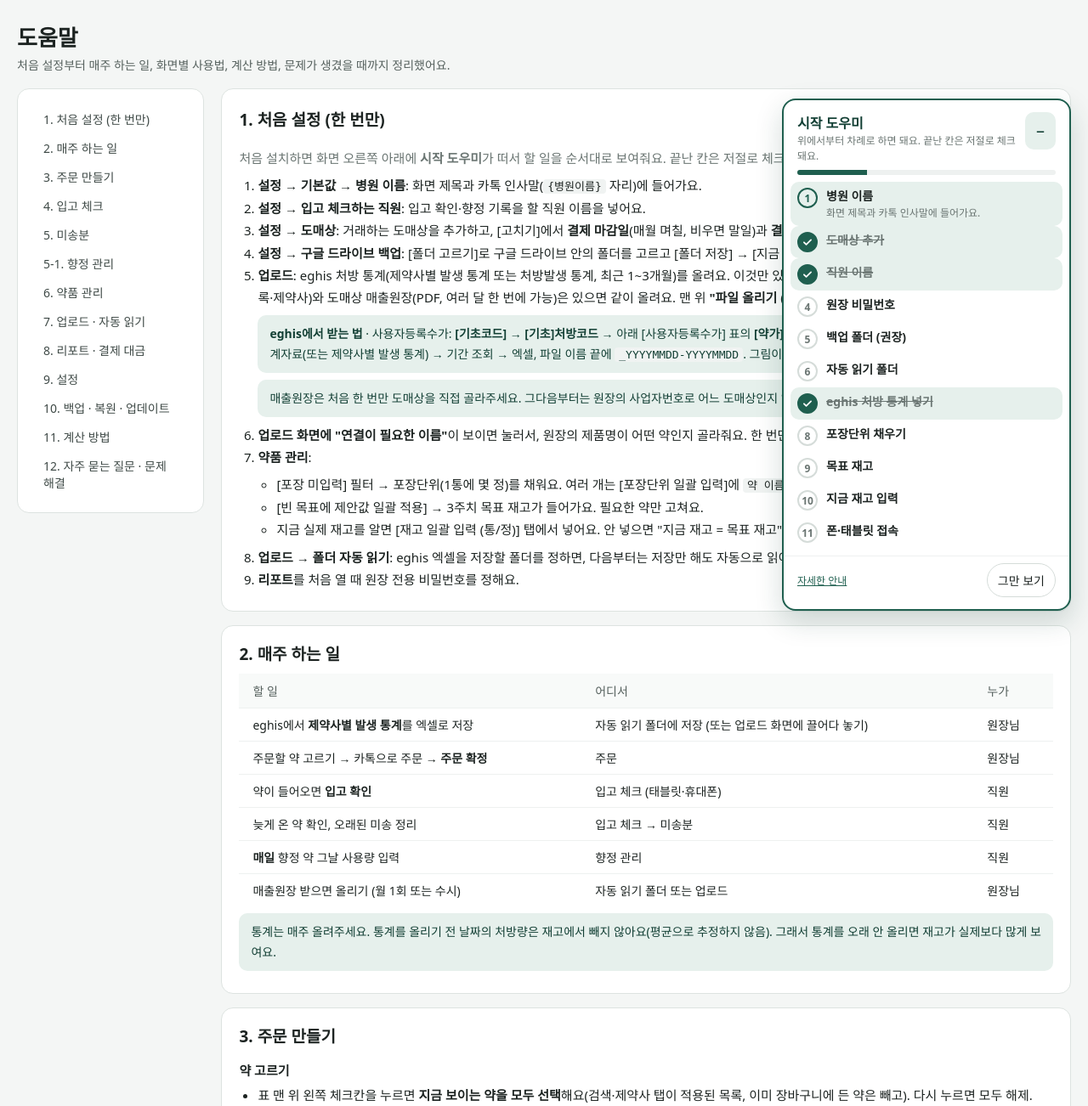
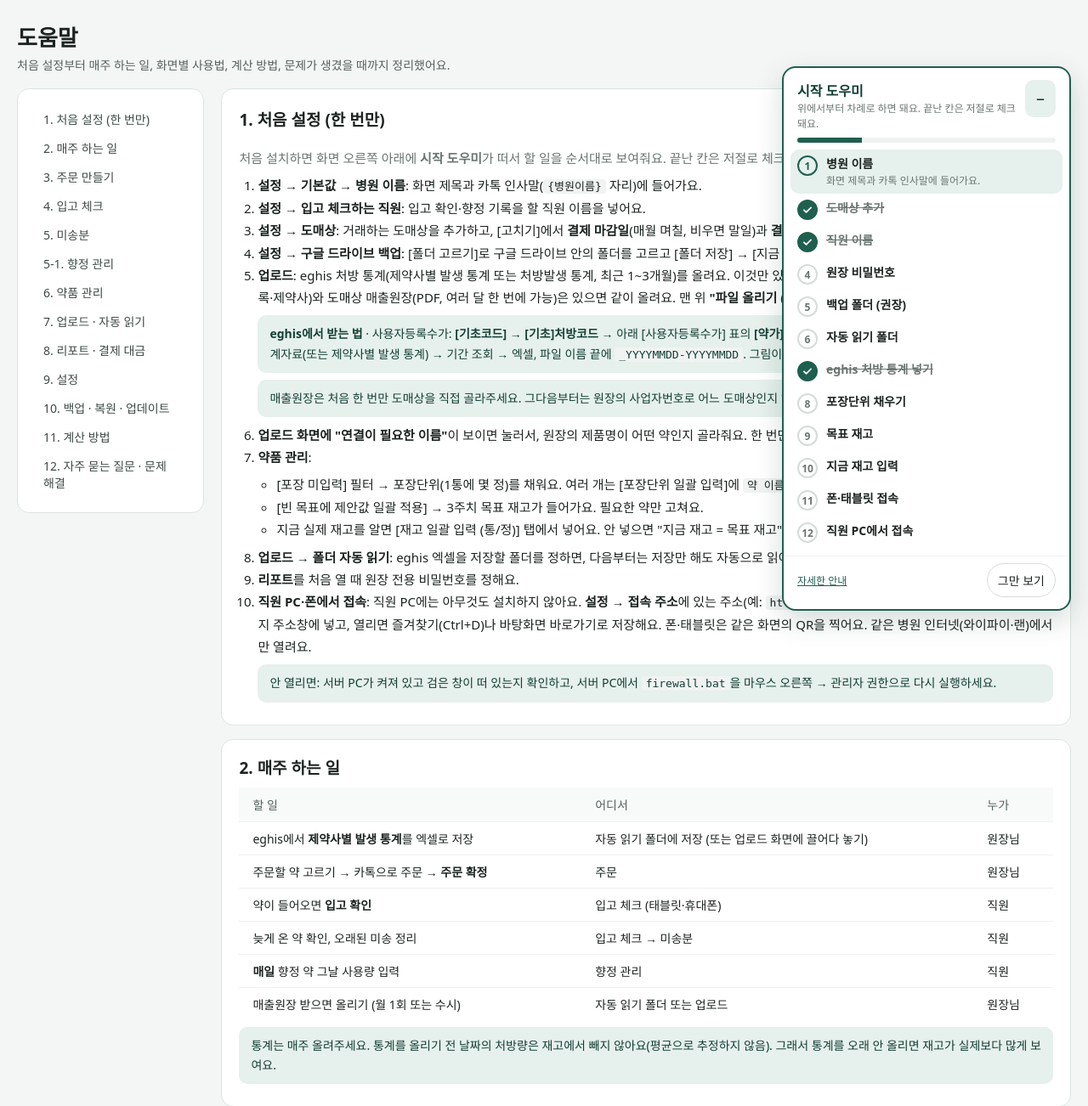
Before and after one commit to sonagi123/drug_order_public, a Flask app: page /help in a window 1280 px wide. Shown: the part 61-1363 px from the top of the page at 85% size. Run offline with Flask 3, Linux system fonts and the light colour scheme; data comes from the database, SQL or seed files in the repository; tables that the repository leaves empty hold one stand-in row (values such as "Sample post").

Commit message:
시작 도우미에 '직원 PC에서 접속' 단계(서버 주소 표시·복사, 안 열릴 때 안내), 도움말·가이드에 직원 PC 접속법
Co-Authored-By: Claude Opus 5.5 <noreply@anthropic.com>
Claude-Session: https://claude.ai/code/session_01SdUTEb9KBPCcSBUZBGhyeV

```diff
--- a/app/static/style.css
+++ b/app/static/style.css
@@ -229,10 +229,10 @@ tr.done td{background:#F1F8F4}
 .tour-list{list-style:none;margin:8px 0;padding:0 8px}
 .tour-list li{display:flex;gap:10px;align-items:flex-start;padding:7px 8px;border-radius:10px}
 .tour-list li.cur{background:var(--gl)}
-.tour-list li.ok a{color:var(--mut);text-decoration:line-through}
+.tour-list li.tdone a{color:var(--mut);text-decoration:line-through}
 .tour-n{flex:none;width:24px;height:24px;border-radius:99px;border:2px solid var(--bd);display:flex;align-items:center;justify-content:center;font-size:12px;font-weight:700;color:var(--mut);box-sizing:border-box}
-.tour-list li.ok .tour-n{background:var(--g);border-color:var(--g);color:#fff}
-.tour-list li.ok .tour-n svg{width:14px;height:14px}
+.tour-list li.tdone .tour-n{background:var(--g);border-color:var(--g);color:#fff}
+.tour-list li.tdone .tour-n svg{width:14px;height:14px}
 .tour-list li.cur .tour-n{border-color:var(--g);color:var(--g)}
 .tour-b{min-width:0;line-height:1.45}
 .tour-b a{color:var(--ink);font-weight:600;text-decoration:none}
@@ -241,3 +241,4 @@ tr.done td{background:#F1F8F4}
 .tour-hl{outline:3px solid var(--g);outline-offset:4px;transition:outline-color .4s}
 @media (max-width:640px){.tour{left:10px;right:10px;bottom:10px;width:auto;max-height:70vh}.tour.mini{left:auto}}
 @media print{.tour{display:none}}
+.tour-addr{display:flex;gap:6px;align-items:center;margin-top:6px}.tour-addr code{flex:1;min-width:0;background:var(--gl);color:var(--g2);border-radius:8px;padding:6px 8px;font-size:13px;font-weight:700;overflow-wrap:anywhere}
--- a/app/templates/base.html
+++ b/app/templates/base.html
@@ -4,7 +4,7 @@
 <meta charset="utf-8">
 <meta name="viewport" content="width=device-width, initial-scale=1">
 <title>{% block title %}{% endblock %} · {{ clinic or "" }} 약품관리</title>
-<link rel="stylesheet" href="{{ url_for('static', filename='style.css') }}?v=21">
+<link rel="stylesheet" href="{{ url_for('static', filename='style.css') }}?v=22">
 <script src="{{ url_for('static', filename='common.js') }}?v=5"></script>
 </head>
 <body>
@@ -44,7 +44,8 @@
   let open = T.state === 'open' && !(window.innerWidth < 640 && !sessionStorage.getItem('tourOpen'));
   const here = s => { try { const u = new URL(s.href, location.href); return u.pathname === location.pathname; } catch (e) { return false; } };
   async function set(state) { await post('/api/tour', { state }); }
-  window.tourQr = async v => { await post('/api/tour', { qr: v }); location.reload(); };
+  window.tourMark = async k => { await post('/api/tour', { [k]: true }); location.reload(); };
+  window.tourCopy = a => copyText(a).then(ok => toast(ok ? '주소를 복사했어요. 직원 PC 주소창에 붙여 넣으세요.' : a));
   window.tourOpen = async () => { open = true; sessionStorage.setItem('tourOpen', '1'); await set('open'); draw(); };
   window.tourMin = async () => { open = false; sessionStorage.removeItem('tourOpen'); await set('min'); draw(); };
   window.tourEnd = async () => {
@@ -59,14 +60,16 @@
       return;
     }
     el.className = 'tour';
-    el.innerHTML = `<div class="tour-hd"><div><b>시작 도우미</b><div class="muted small">${allDone ? '처음 설정을 다 마쳤어요. 이제 주문 화면에서 시작하세요.' : '위에서부터 차례로 하면 돼요. 끝난 칸은 저절로 체크돼요.'}</div></div>
+    el.innerHTML = `<div class="tour-hd"><div><b>시작 도우미</b><div class="muted small">${allDone ? '처음 설정을 다 마쳤어요. 직원들은 이제 각자 PC·폰에서 같은 주소로 들어오면 돼요.' : '위에서부터 차례로 하면 돼요. 끝난 칸은 저절로 체크돼요.'}</div></div>
         <button class="tour-x" onclick="tourMin()" aria-label="접기">–</button></div>
       <div class="tour-bar"><span style="width:${pct}%"></span></div>
-      <ol class="tour-list">${T.steps.map((s, i) => `<li class="${s.done ? 'ok' : ''} ${next && s.k === next.k ? 'cur' : ''}">
+      <ol class="tour-list">${T.steps.map((s, i) => `<li class="${s.done ? 'tdone' : ''} ${next && s.k === next.k ? 'cur' : ''}">
         <span class="tour-n">${s.done ? CHECK : i + 1}</span>
         <div class="tour-b"><a href="${esc(s.href)}" onclick="sessionStorage.setItem('tourOpen','1')">${esc(s.t)}</a>${here(s) && !s.done ? ' <span class="tag">이 화면</span>' : ''}
           ${next && s.k === next.k ? `<div class="small muted">${esc(s.d)}</div>` : ''}
-          ${s.manual && !s.done && next && s.k === next.k ? `<button class="chip" style="margin-top:6px" onclick="tourQr(true)">접속해 봤어요</button>` : ''}</div></li>`).join('')}</ol>
+          ${s.addr && !s.done && next && s.k === next.k ? `<div class="tour-addr"><code>${esc(s.addr)}</code><button class="chip" onclick="tourCopy('${esc(s.addr)}')">복사</button></div>
+            <div class="small muted" style="margin-top:4px">안 열리면 이 PC(서버)가 켜져 있는지 보고, 서버 PC에서 firewall.bat을 관리자 권한으로 다시 실행하세요.</div>` : ''}
+          ${s.manual && !s.done && next && s.k === next.k ? `<button class="chip" style="margin-top:6px" onclick="tourMark('${s.manual}')">${esc(s.btn)}</button>` : ''}</div></li>`).join('')}</ol>
       <div class="tour-ft"><a href="{{ url_for('main.help_page') }}#start" class="small">자세한 안내</a>
         <button class="${allDone ? 'primary' : 'chip'}" onclick="tourEnd()">${allDone ? '끝내기' : '그만 보기'}</button></div>`;
   }
--- a/app/templates/help.html
+++ b/app/templates/help.html
@@ -60,6 +60,8 @@
       </ul></li>
     <li><b>업로드 → 폴더 자동 읽기</b>: eghis 엑셀을 저장할 폴더를 정하면, 다음부터는 저장만 해도 자동으로 읽어요.</li>
     <li><b>리포트</b>를 처음 열 때 원장 전용 비밀번호를 정해요.</li>
+    <li><b>직원 PC·폰에서 접속</b>: 직원 PC에는 아무것도 설치하지 않아요. <b>설정 → 접속 주소</b>에 있는 주소(예: <code>http://192.168.0.10:8000</code>)를 직원 PC의 크롬·엣지 주소창에 넣고, 열리면 즐겨찾기(Ctrl+D)나 바탕화면 바로가기로 저장해요. 폰·태블릿은 같은 화면의 QR을 찍어요. 같은 병원 인터넷(와이파이·랜)에서만 열려요.
+      <div class="tip">안 열리면: 서버 PC가 켜져 있고 검은 창이 떠 있는지 확인하고, 서버 PC에서 <code>firewall.bat</code>을 마우스 오른쪽 → 관리자 권한으로 다시 실행하세요.</div></li>
   </ol>
 </section>
 
--- a/app/views.py
+++ b/app/views.py
@@ -91,7 +91,9 @@ def tour_steps():
         {"k": "stock", "t": "지금 재고 입력", "d": "통 + 낱알로 적고, 기준일은 센 날(아침에 셌으면 전날).", "href": url_for("main.drugs") + "#stock",
          "done": n > 0 and (act["b"] or 0) > 0},
         {"k": "qr", "t": "폰·태블릿 접속", "d": "설정 → 접속 주소의 QR을 찍고 홈 화면에 추가해요.", "href": st,
-         "done": g("tour_qr") == "1", "manual": True},
+         "done": g("tour_qr") == "1", "manual": "qr", "btn": "접속해 봤어요"},
+        {"k": "pc", "t": "직원 PC에서 접속", "d": "직원 PC는 설치할 것 없이 크롬·엣지 주소창에 아래 주소를 넣으면 돼요. 같은 병원 인터넷(와이파이·랜)이어야 해요. 열리면 즐겨찾기(Ctrl+D)나 바탕화면 바로가기로 저장해 두세요.",
+         "href": st, "done": g("tour_pc") == "1", "manual": "pc", "btn": "직원 PC에서 열어 봤어요", "addr": True},
     ]
 
 
@@ -101,6 +103,10 @@ def ctx():
     tour = None
     if state != "done" or request.endpoint == "main.help_page":
         steps = tour_steps()
+        ad = addresses()
+        for x in steps:
+            if x.get("addr"):
+                x["addr"] = ad[1] if len(ad) > 1 else ad[0]
         tour = {"state": state, "steps": steps, "done": sum(1 for x in steps if x["done"]), "total": len(steps)}
     return {"clinic": db.get_setting("clinic_name"), "nav": request.endpoint, "usage_note": usage_note,
             "setup_todo": setup_todo(), "tour": tour}
@@ -111,8 +117,9 @@ def api_tour():
     j = request.get_json(force=True) or {}
     if j.get("state") in ("open", "min", "done"):
         db.set_setting("tour", j["state"])
-    if "qr" in j:
-        db.set_setting("tour_qr", "1" if j["qr"] else "")
+    for k in ("qr", "pc"):
+        if k in j:
+            db.set_setting("tour_" + k, "1" if j[k] else "")
     return jsonify(ok=True)
 
 
```
Also changed, not shown: docs/시작_가이드.md (+5 -0 lines), README.md, 1 other file.
